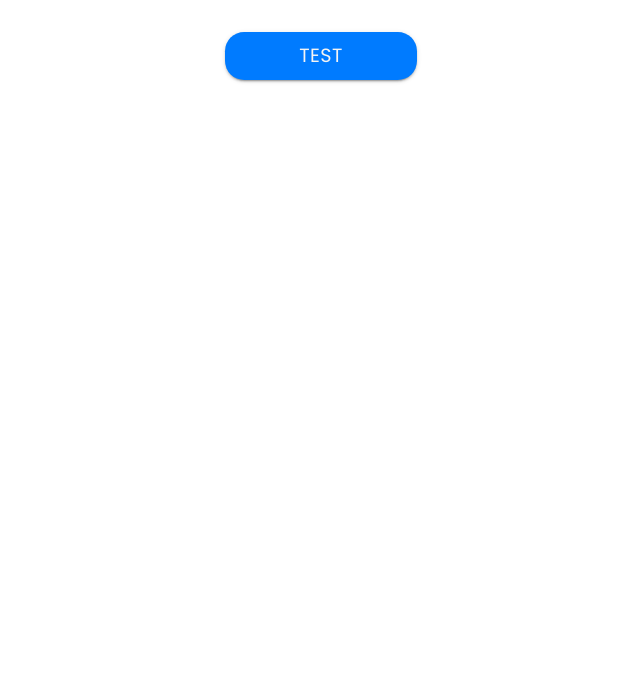
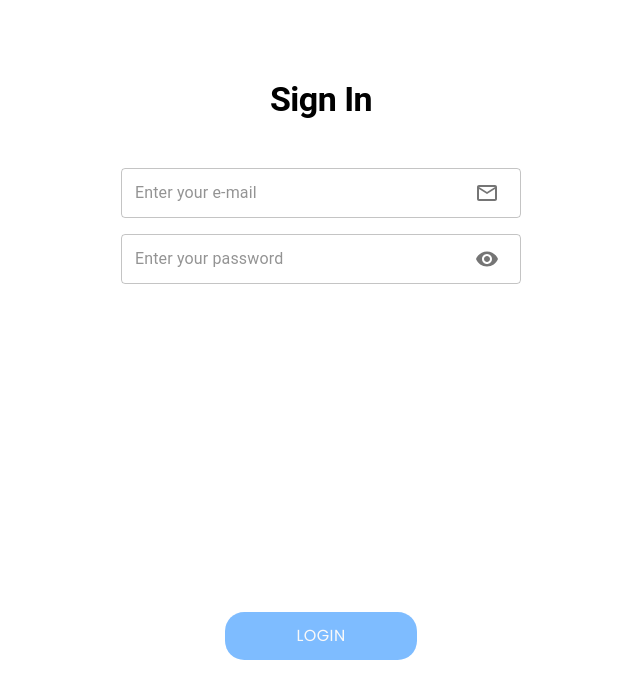
Before and after one commit to andrelrocha/geekcatalog-react, a React (Create React App) app: page / in a window 1280 px wide. Shown: the top 698 px of the page, without its empty margins (319-959 px from the left). Built offline with nearby package versions, Linux system fonts and the light colour scheme; no server answers.

Commit message:
fix: debugando componentes input seguindo MUI material e com props adequadas

```diff
--- a/package.json
+++ b/package.json
@@ -7,6 +7,7 @@
     "@emotion/styled": "^11.11.5",
     "@mui/icons-material": "^5.15.20",
     "@mui/material": "^5.15.20",
+    "@mui/system": "^5.15.20",
     "@testing-library/jest-dom": "^5.17.0",
     "@testing-library/react": "^13.4.0",
     "@testing-library/user-event": "^13.5.0",
--- a/src/App.tsx
+++ b/src/App.tsx
@@ -3,6 +3,7 @@ import { ApiManager } from './utils/API-axios/ApiManager';
 import logo from './logo.svg';
 import './App.css';
 import { ButtonLoading, ButtonNavigation } from './components';
+import Login from './screens/NotAuth/User/Login';
 import { colors } from './utils/colors';
 
 
@@ -10,9 +11,7 @@ function App() {
 
 
   return (
-    <div className="App">
-      <ButtonLoading mt={2} backgroundColor={colors.buttonBlue} isLoading={false} variant='contained'>Test</ButtonLoading>
-    </div>
+      <Login />
   );
 }
 
--- a/src/components/button/button-loading/index.tsx
+++ b/src/components/button/button-loading/index.tsx
@@ -33,7 +33,7 @@ const ButtonLoading = (props: ButtonProps) => {
 
   const textStyles = {
     color: colors.whiteSmoke,
-    fontSize: '1.2rem',
+    fontSize: '1rem',
   };
 
   return (
--- a/src/components/index.ts
+++ b/src/components/index.ts
@@ -1,7 +1,8 @@
 import ButtonLoading from "./button/button-loading";
 import ButtonNavigation from "./button/button-navigation";
 import Heading from "./heading";
+import InputEmail from "./input/input-email";
 import InputText from "./input/input-text";
 import InputPassword from "./input/input-password";
 
-export { ButtonLoading, ButtonNavigation, Heading, InputText, InputPassword}
+export { ButtonLoading, ButtonNavigation, Heading, InputEmail, InputText, InputPassword}
--- a/src/components/input/input-email/index.tsx
+++ b/src/components/input/input-email/index.tsx
@@ -18,7 +18,6 @@ const InputEmail = <T extends FieldValues>(props: ComponentProps<typeof InputTex
       {...props}
       icon={icon}
       rules={{ ...props.rules, validate }}
-      inputProps={{ type: 'email' }}
     />
   );
 };
--- a/src/components/input/input-password/index.tsx
+++ b/src/components/input/input-password/index.tsx
@@ -21,21 +21,17 @@ const InputPassword = <T extends FieldValues>(props: ComponentProps<typeof Input
   const togglePassword = () => setShowPassword(!showPassword)
 
   return (
-    <InputText
+    <InputText<T>
       {...props}
       inputProps={{
         ...props.inputProps,
         type: showPassword ? 'text' : 'password',
       }}
-      icon={0}
       rules={{ validate, ...props.rules }}
-    >
-      <InputAdornment position="end">
-            <IconButton onClick={togglePassword} edge="end">
-            {showPassword ? <VisibilityOff /> : <Visibility />}
-            </IconButton>
-      </InputAdornment>
-    </InputText>
+      staticIcon={true}
+      icon={showPassword ? <VisibilityOff /> : <Visibility />}
+      iconClick={togglePassword}
+    />
   );
 }
 
--- a/src/components/input/input-text/index.tsx
+++ b/src/components/input/input-text/index.tsx
@@ -1,51 +1,63 @@
 import React from 'react';
 import { ComponentProps } from 'react';
 import { Control, Controller, FieldValues, Path } from 'react-hook-form';
-import { TextFieldProps, CircularProgress, Box, IconButton } from '@mui/material';
+import { CircularProgress, Box, IconButton } from '@mui/material';
 import { Check, Close, Info } from '@mui/icons-material';
 import Input from '../input';
+import { colors } from '../../../utils/colors';
 
 type InputTextProps<T extends FieldValues> = {
   control: Control<T>;
   formatInternalValue?: (str: string) => string;
   formatVisibleValue?: (str: string) => string;
   icon?: React.ReactNode;
-  inputProps?: TextFieldProps;
+  iconClick?: () => void;
+  staticIcon?: boolean;
+  inputProps?: ComponentProps<typeof Input>['inputProps'];
   isLoading?: boolean;
   name: Path<T>;
   placeholder?: string;
   rules?: ComponentProps<typeof Controller<T>>['rules'];
   visibleValidation?: boolean;
-  staticIcon?: boolean;
   bColorFocus?: string;
   editable?: boolean;
   numberOfLines?: number;
   maxLength?: number;
-} & ComponentProps<typeof Input>;
+};
+
+const styles = {
+  boxInput: {
+    position: 'relative',
+    display: 'flex',
+    alignItems: 'center',
+    width: '25rem',
+    margin: '0.5rem 0',
+  },
+};
 
 const InputText = <T extends FieldValues>({
   control,
   formatInternalValue,
   formatVisibleValue,
   icon,
+  iconClick,
+  staticIcon,
   inputProps,
   isLoading,
   name,
   placeholder,
   rules,
   visibleValidation,
-  staticIcon,
-  editable,
+  editable = true,
   numberOfLines = 1,
   maxLength,
-  ...props
 }: InputTextProps<T>) => {
   const _formatVisibleValue = formatVisibleValue || ((str: string) => str);
   const _formatInternalValue = formatInternalValue || ((str: string) => str);
   const _visibleValidation = visibleValidation ?? true;
 
   const handleInputIcon = (isValid: boolean, isInvalid: boolean) => {
-    if (icon && !isValid && !isInvalid) {
+    if ((icon && !isValid && !isInvalid) || staticIcon) {
       return (
         <IconButton>
           {icon}
@@ -82,23 +94,23 @@ const InputText = <T extends FieldValues>({
         const inputFieldHeight = numberOfLines > 1 ? numberOfLines * 50 : 50;
 
         return (
-          <Box sx={{ position: 'relative', display: 'flex', alignItems: 'center' }}>
+          <Box sx={styles.boxInput}>
             <Input
-              isInvalid={isInvalid}
-              {...props}
-              style={{ height: inputFieldHeight }}
+              inputFieldHeight={inputFieldHeight}
               inputProps={{
                 ...inputProps,
-                placeholder: placeholder,
+                placeholder,
                 value: externalValue,
-                onChange: (newValue: string) => onChange(_formatInternalValue(newValue)),
+                onChange: (event: React.ChangeEvent<HTMLInputElement>) => {
+                  onChange(_formatInternalValue(event.target.value));
+                },
                 disabled: !editable,
-                multiline: numberOfLines > 1,
-                style: { paddingTop: numberOfLines > 1 ? 10 : 0 },
-                inputProps: { maxLength: maxLength },
+                maxLength,
               }}
+              isInvalid={isInvalid}
+              inputIcon={handleInputIcon(isValid, isInvalid)}
+              iconClick={iconClick}
             />
-            {handleInputIcon(isValid, isInvalid)}
             {isLoading && (
               <Box sx={{ position: 'absolute', right: '10px' }}>
                 <CircularProgress size={20} color="inherit" />
--- a/src/components/input/input/index.tsx
+++ b/src/components/input/input/index.tsx
@@ -1,48 +1,78 @@
 import React from 'react';
-import { TextField, Box } from '@mui/material';
+import { InputAdornment, OutlinedInput, OutlinedInputProps } from '@mui/material';
+import { styled } from '@mui/system';
 import { colors } from '../../../utils/colors';
 
-const Input = ({
-  height = 50,
-  borderColor = colors.gray,
-  borderWidth = 1,
-  borderRadius = 5,
-  paddingHorizontal = 10,
-  marginBottom = 10,
-  inputProps = {},
+interface InputProps extends OutlinedInputProps {
+  isInvalid?: boolean;
+  inputFieldHeight?: string | number;
+  inputProps?: React.InputHTMLAttributes<HTMLInputElement> & {
+    maxLength?: number;
+  };
+  onChange?: (value: any) => void;
+  inputIcon?: React.ReactNode;
+  iconClick?: () => void;
+}
+
+const StyledInput = styled((props: OutlinedInputProps) => (
+  <OutlinedInput {...props} />
+))(({ theme }) => ({
+  width: '100%',
+  color: colors.black,
+  '& .MuiOutlinedInput-root': {
+    '& fieldset': {
+      borderColor: colors.gray,
+    },
+    '&.Mui-focused fieldset': {
+      borderColor: colors.buttonBlue,
+    },
+    '& .MuiInputBase-input': {
+      textAlign: 'center',
+      paddingTop: (props: InputProps) => (props.inputProps?.multiple ? 10 : 0),
+    },
+  },
+}));
+
+const Input: React.FC<InputProps> = ({
+  isInvalid,
+  inputFieldHeight,
+  inputProps,
+  onChange,
+  inputIcon,
+  iconClick,
   ...props
 }) => {
-  const styles = {
-    display: 'flex',
-    flexDirection: 'row',
-    alignItems: 'center',
-    justifyContent: 'space-between',
-    height: `${height}px`,
-    borderColor: borderColor,
-    borderWidth: borderWidth,
-    borderRadius: `${borderRadius}px`,
-    padding: `0 ${paddingHorizontal}px`,
-    marginBottom: `${marginBottom}px`,
-    boxSizing: 'border-box',
+
+  const handleIconClick = () => {
+    if (iconClick) {
+      iconClick();
+    }
   };
 
   return (
-    <Box sx={styles}>
-      <TextField
+    <StyledInput
       {...props}
-        variant="outlined"
       fullWidth
-        InputProps={{
+      error={isInvalid}
+      sx={{ height: inputFieldHeight }}
+      inputProps={{
         ...inputProps,
-          style: {
-            padding: 0,
-            margin: 0,
-            fontSize: 16,
-            borderRadius: `${borderRadius}px`,
+        placeholder: inputProps?.placeholder,
+        value: inputProps?.value,
+        onChange: (event: React.ChangeEvent<HTMLInputElement>) => {
+          inputProps?.onChange?.(event);
+          onChange?.(event.target.value);
         },
+        disabled: inputProps?.disabled,
+        maxLength: inputProps?.maxLength,
+        multiline: inputProps?.multiple,
       }}
+      endAdornment={inputIcon && (
+        <InputAdornment position="end" onClick={handleIconClick}>
+          {inputIcon}
+        </InputAdornment>
+      )}
     />
-    </Box>
   );
 };
 
--- a/src/screens/NotAuth/User/Login/index.tsx
+++ b/src/screens/NotAuth/User/Login/index.tsx
@@ -1,10 +1,12 @@
 
 import React, { useContext } from 'react';
 import { Control, useForm } from 'react-hook-form';
-import { Box } from '@mui/material';
-import { Heading, InputPassword, ButtonLoading, InputEmail } from '../../../../components';
+import { Box, TextField } from '@mui/material';
+import { colors } from '../../../../utils/colors';
+import { Heading, InputPassword, ButtonLoading, InputEmail, InputText } from '../../../../components';
 import { UserLogin } from '../../../../types/user/userLoginDTO';
 import AuthContext from '../../../../context/auth.context';
+import Input from '../../../../components/input/input';
 
 const DEFAULT_FORM_VALUES = { email: "", password: "" };
 
@@ -35,9 +37,9 @@ const Login = () => {
 
     return (
     <div style={{ display: 'flex', flexDirection: 'column', alignItems: 'center' }}>
-      <Heading style={{ marginBottom: 20, marginTop: 10 }}>Sign In</Heading>
+        <Heading style={{ marginBottom: 5, marginTop: 10 }}>Sign In</Heading>
 
-      <Box style={{ marginBottom: 20 }}>
+
             <InputEmail
                 control={control}
                 name="email"
@@ -52,7 +54,6 @@ const Login = () => {
                 rules={{ required: true }}
                 visibleValidation={false}
             />
-      </Box>
 
         <ButtonLoading
             disabled={!isValid}
@@ -61,8 +62,8 @@ const Login = () => {
                 handleLogin(control)
             )}
             mt={20}
-      >
-        Login
+            backgroundColor={colors.buttonBlue}
+        >Login
         </ButtonLoading>
 
     {/*
```
Also changed, not shown: 1 other file (tests, documents, lock files or other folders). Lines whose indentation alone changed are shown as unchanged.
